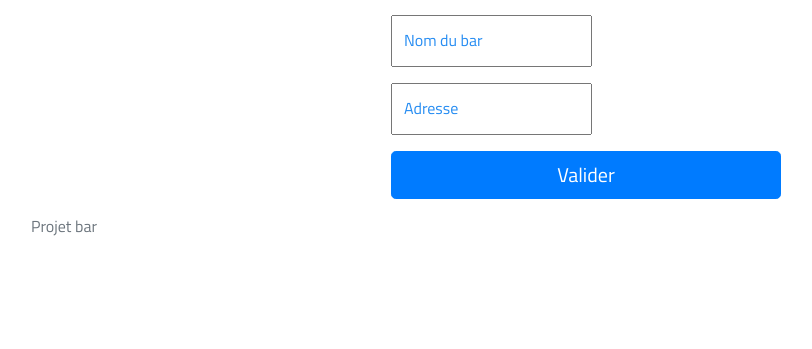
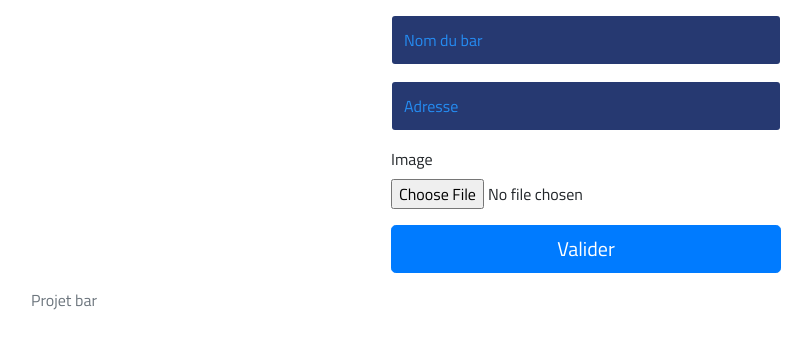
Before and after one commit to HuraigneSinne/DIW8_PHP, a PHP site: page /bar/editbar.php in a window 1280 px wide. Shown: the top 349 px of the page, without its empty margins (54-866 px from the left). Run offline with PHP 8.4, Linux system fonts and the light colour scheme; some libraries are stand-ins or nearby versions.

Commit message:
Ajout d'image

```diff
--- a/bar/editbar.php
+++ b/bar/editbar.php
@@ -1,36 +1,70 @@
 <?php
-    $title = "Edition fiche";
-    require_once('header.php');
+    require_once('lib/database.php');
+    require_once('lib/fonctions.php');
 
+    // Initialisation des variables d'erreurs
+    $errors = [];
+    $form_errors = [];
+
+    // Si le formulaire de validation du bar soumis
     if (postValue('editbar') == 1) {
-        // Validation du formulaire
+        // Validation des champs
         if (!$name = postValue('name'))
             $form_errors['name'] = "Le champ nom est obligatoire";
 
         if (!$adresse = postValue('adresse'))
             $form_errors['adresse'] = "Le champ adresse est obligatoire";
 
+        // Si une image a été fournie par l'utilisateur
+        $img_path = '';
+        if (isset($_FILES['image'])) {
+            // nom temporaire de l'image
+            $tmp_name = $_FILES['image']['tmp_name'];
+
+            // Récupération de l'extension du fichier en fonction de son type (http://php.net/manual/en/function.pathinfo.php)
+            $extension = pathinfo($_FILES['image']['name'], PATHINFO_EXTENSION);
+            $img_name = $name . '.' . $extension;
+            $img_path = '/img/bar/' . $img_name;
+
+            // Déplacement du fichier dans le dossier des images de bar
+            if (file_exists($tmp_name)) {
+                rename($tmp_name, $img_path);
+            }
+        }
+
         if (count($form_errors) == 0) {
             $db = connexion();
-            $query = $db->prepare("insert into bar (name, adresse) values (:name, :adresse)");
+            $query = $db->prepare("insert into bar (name, adresse, image) values (:name, :adresse, :image)");
             $query->bindValue(':name', $name, PDO::PARAM_STR);
             $query->bindValue(':adresse', $adresse, PDO::PARAM_STR);
+            $query->bindValue(':image', $img_path, PDO::PARAM_STR);
             $query->execute();
 
             redirect('index.php');
         }
     }
+
+    // Affichage de l'entête
+    $title = "Edition fiche";
+    require_once('header.php');
 ?>
 
-<form method="post" class="form">
+<form method="post" class="form" enctype="multipart/form-data">
     <input type="hidden" name="editbar" value="1"/>
     <div class="form-label-group">
-        <input type="text" id="name" name="name" placeholder="Nom du bar"/>
+        <input type="text" id="name" name="name" class="form-control <?php echo isset($form_errors['name']) ? 'is-invalid' : '' ?>" placeholder="Nom du bar"/>
         <label for="name">Nom du bar</label>
+        <?php echo isset($form_errors['name']) ? '<div class="invalid-feedback">' . $form_errors['name'] . '</div>' : '' ?>
     </div>
     <div class="form-label-group">
-        <input type="text" id="adresse" name="adresse" placeholder="Adresse"/>
+        <input type="text" id="adresse" name="adresse" class="form-control <?php echo isset($form_errors['adresse']) ? 'is-invalid' : '' ?>"placeholder="Adresse"/>
         <label for="adresse">Adresse</label>
+        <?php echo isset($form_errors['adresse']) ? '<div class="invalid-feedback">' . $form_errors['adresse'] . '</div>' : '' ?>
+    </div>
+    <div class="form-group">
+        <label for="image">Image</label>
+        <input type="file" id="image" name="image" class="form-control-file" placeholder="Image" accept="image/*"/>
+        <?php echo isset($form_errors['image']) ? '<div class="invalid-feedback">' . $form_errors['image'] . '</div>' : '' ?>
     </div>
 
     <button type="submit" class="btn btn-lg btn-primary btn-block">Valider</button>
```
Also changed, not shown: bar/index.php (+14 -4 lines), bar/img/bar/bar2.PNG (added).
